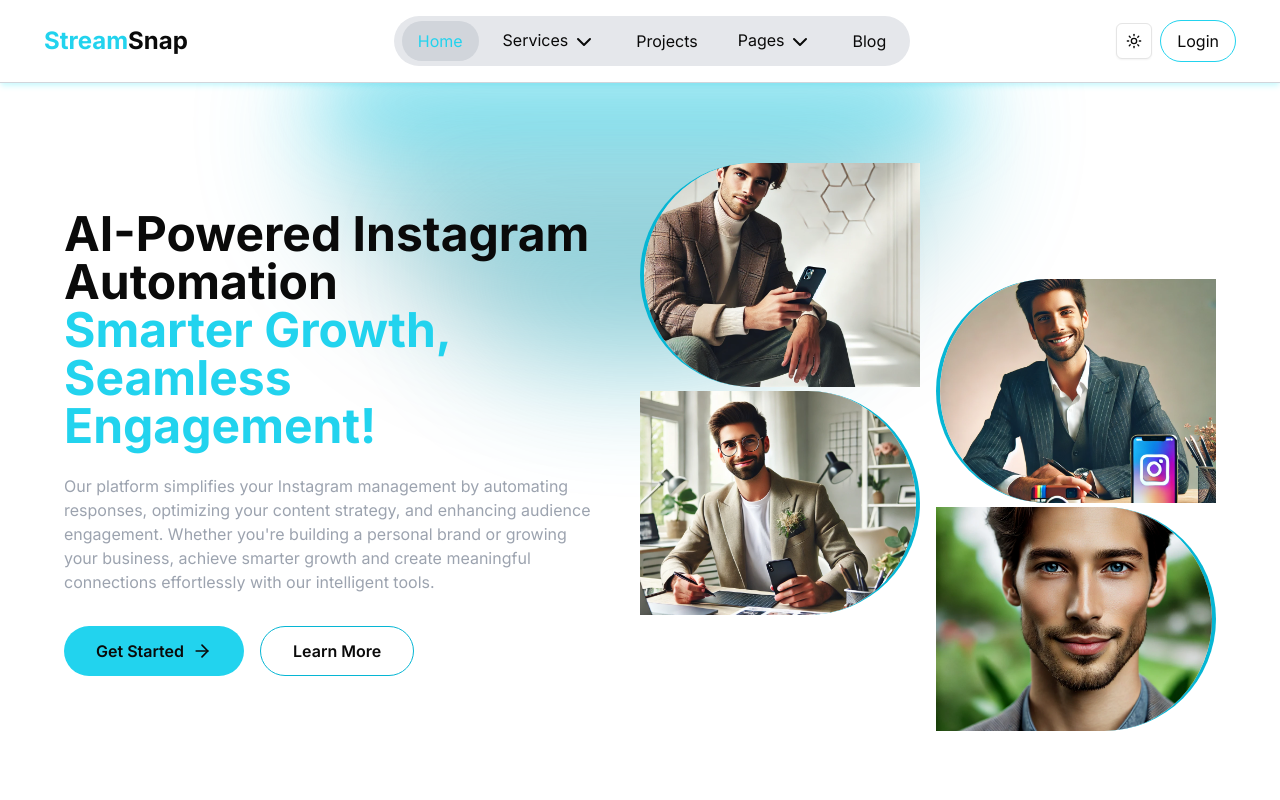
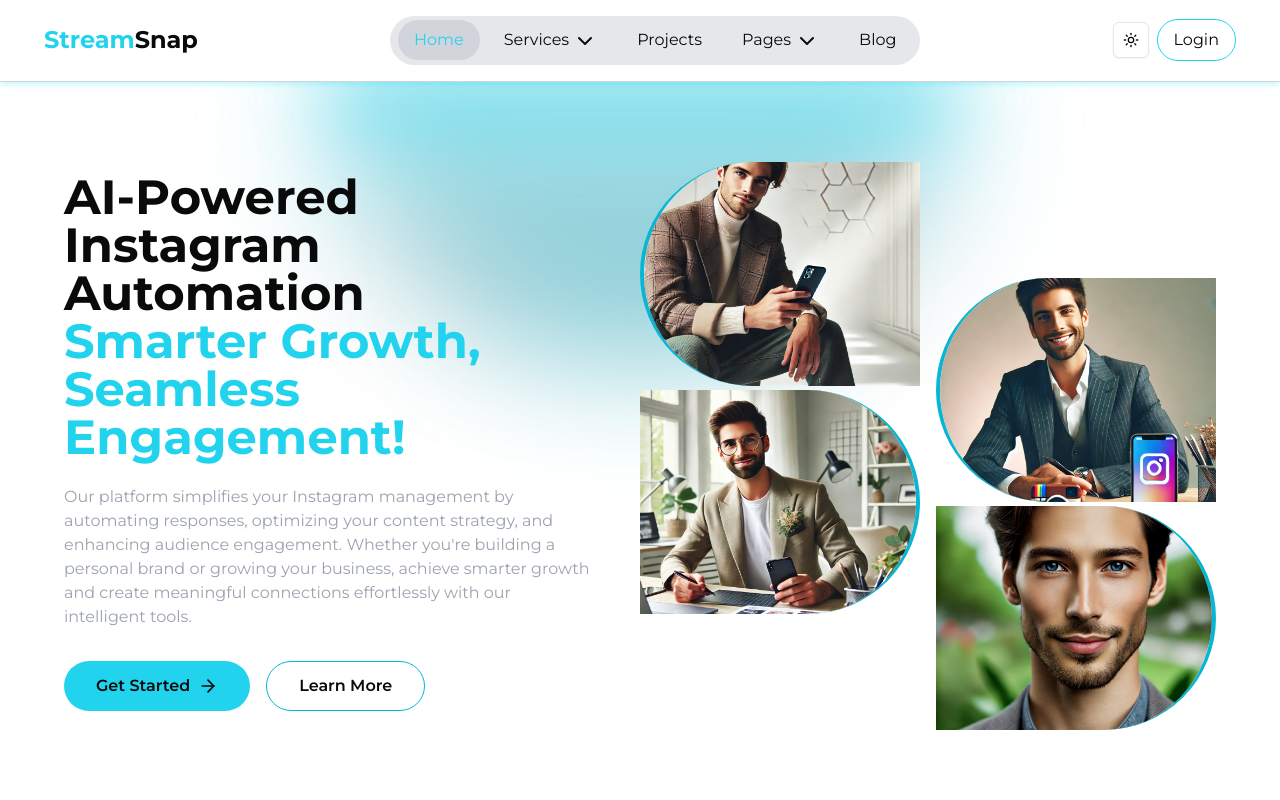
Before and after one commit to zaka-urrehman/streamsnap, a Next.js app: page / in a window 1280 px wide. Shown: the top 800 px of the page. Built offline with nearby package versions, Linux system fonts and the light colour scheme.

Commit message:
style: change font

```diff
--- a/src/app/layout.tsx
+++ b/src/app/layout.tsx
@@ -1,11 +1,11 @@
 import type { Metadata } from "next";
-import { Inter } from "next/font/google";
+import { Montserrat } from "next/font/google";
 import "./globals.css";
 import { ClerkProvider } from "@clerk/nextjs"
 import { ThemeProvider } from "@/providers/theme-provider";
 import { Toaster } from "sonner"
 
-const inter = Inter({ subsets: ["latin"] });
+const montserrat = Montserrat({ subsets: ["latin"] });
 
 export const metadata: Metadata = {
   title: "StreamSnap",
@@ -20,7 +20,7 @@
   return (
     <ClerkProvider>
       <html lang="en">
-        <body className={inter.className}>
+        <body className={montserrat.className}>
           <ThemeProvider
             attribute="class"
             defaultTheme="dark"
```
